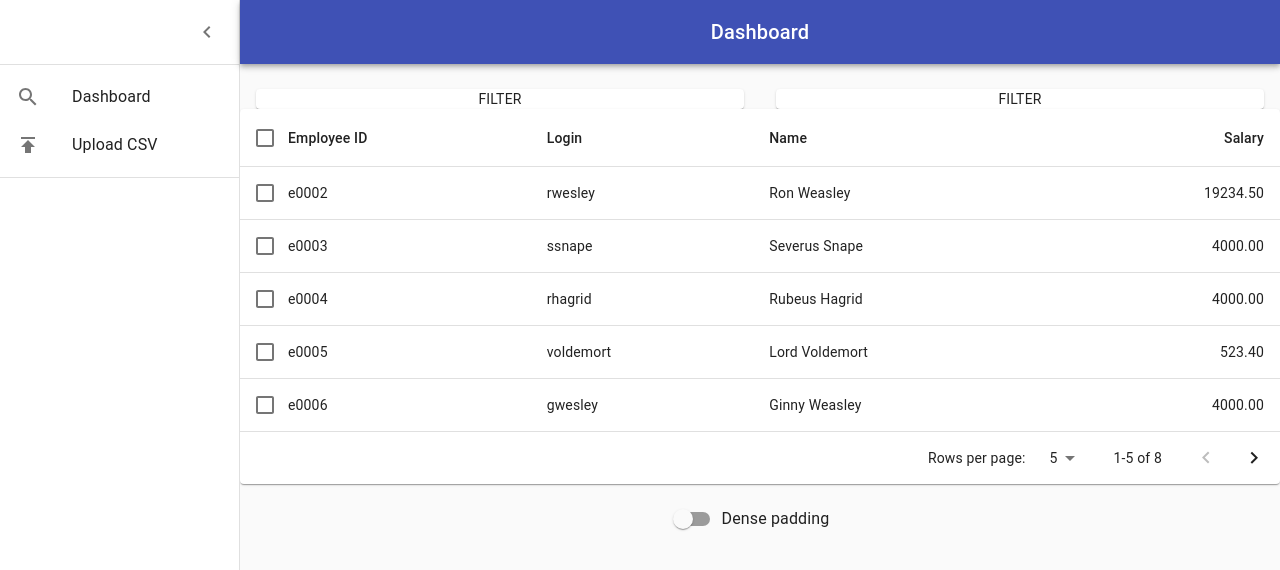
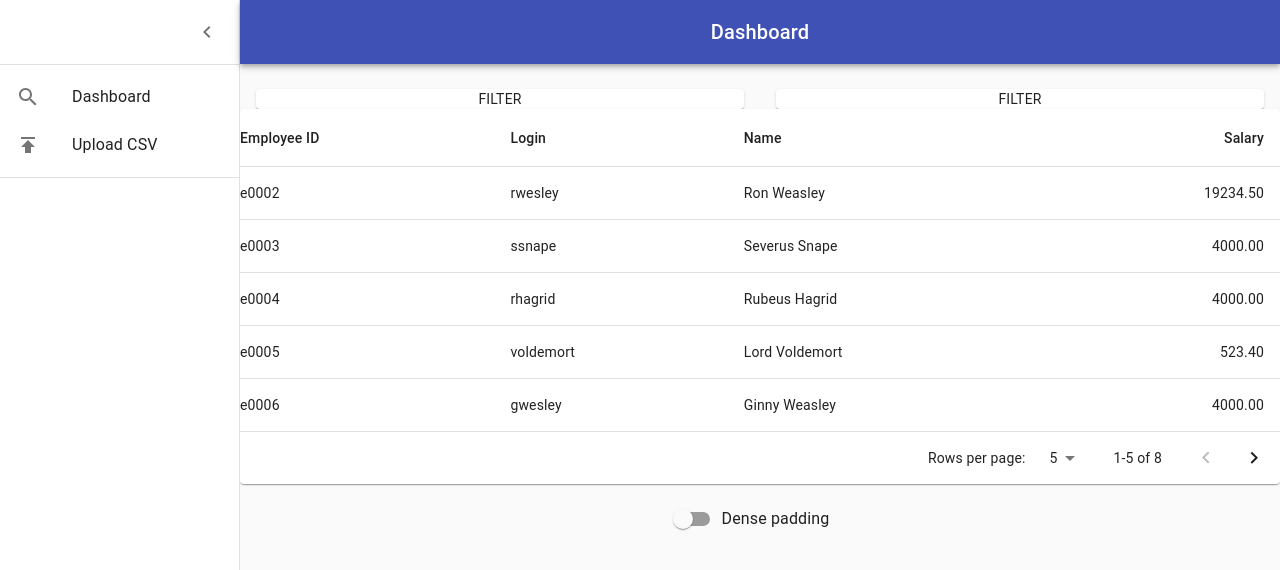
Before and after one commit to eugenefdw/tap-estl-assessment, a React (Create React App) app in the folder frontend/: page / in a window 1280 px wide. Shown: the top 570 px of the page. Built offline with nearby package versions, Linux system fonts and the light colour scheme; no server answers.

Commit message:
Remove selection

```diff
--- a/frontend/src/components/EmployeesTableView.js
+++ b/frontend/src/components/EmployeesTableView.js
@@ -63,7 +63,7 @@ const headCells = [
 ];
 
 function EnhancedTableHead(props) {
-  const { classes, onSelectAllClick, order, orderBy, numSelected, rowCount, onRequestSort } = props;
+  const { classes, order, orderBy, rowCount, onRequestSort } = props;
   const createSortHandler = (property) => (event) => {
     onRequestSort(event, property);
   };
@@ -71,14 +71,6 @@ function EnhancedTableHead(props) {
   return (
     <TableHead>
       <TableRow>
-        <TableCell padding="checkbox">
-          <Checkbox
-            indeterminate={numSelected > 0 && numSelected < rowCount}
-            checked={rowCount > 0 && numSelected === rowCount}
-            onChange={onSelectAllClick}
-            inputProps={{ 'aria-label': 'select all desserts' }}
-          />
-        </TableCell>
         {headCells.map((headCell) => (
           <TableCell
             key={headCell.id}
@@ -107,9 +99,7 @@ function EnhancedTableHead(props) {
 
 EnhancedTableHead.propTypes = {
   classes: PropTypes.object.isRequired,
-  numSelected: PropTypes.number.isRequired,
   onRequestSort: PropTypes.func.isRequired,
-  onSelectAllClick: PropTypes.func.isRequired,
   order: PropTypes.oneOf(['asc', 'desc']).isRequired,
   orderBy: PropTypes.string.isRequired,
   rowCount: PropTypes.number.isRequired,
@@ -143,7 +133,6 @@ export default function EnhancedTable() {
   const classes = useStyles();
   const [order, setOrder] = React.useState('asc');
   const [orderBy, setOrderBy] = React.useState('calories');
-  const [selected, setSelected] = React.useState([]);
   const [page, setPage] = React.useState(0);
   const [dense, setDense] = React.useState(false);
   const [rowsPerPage, setRowsPerPage] = React.useState(5);
@@ -152,35 +141,6 @@ export default function EnhancedTable() {
     const isAsc = orderBy === property && order === 'asc';
     setOrder(isAsc ? 'desc' : 'asc');
     setOrderBy(property);
-  };
-
-  const handleSelectAllClick = (event) => {
-    if (event.target.checked) {
-      const newSelecteds = rows.map((n) => n.name);
-      setSelected(newSelecteds);
-      return;
-    }
-    setSelected([]);
-  };
-
-  const handleClick = (event, name) => {
-    const selectedIndex = selected.indexOf(name);
-    let newSelected = [];
-
-    if (selectedIndex === -1) {
-      newSelected = newSelected.concat(selected, name);
-    } else if (selectedIndex === 0) {
-      newSelected = newSelected.concat(selected.slice(1));
-    } else if (selectedIndex === selected.length - 1) {
-      newSelected = newSelected.concat(selected.slice(0, -1));
-    } else if (selectedIndex > 0) {
-      newSelected = newSelected.concat(
-        selected.slice(0, selectedIndex),
-        selected.slice(selectedIndex + 1),
-      );
-    }
-
-    setSelected(newSelected);
   };
 
   const handleChangePage = (event, newPage) => {
@@ -196,7 +156,6 @@ export default function EnhancedTable() {
     setDense(event.target.checked);
   };
 
-  const isSelected = (name) => selected.indexOf(name) !== -1;
 
   const emptyRows = rowsPerPage - Math.min(rowsPerPage, rows.length - page * rowsPerPage);
 
@@ -212,10 +171,8 @@ export default function EnhancedTable() {
           >
             <EnhancedTableHead
               classes={classes}
-              numSelected={selected.length}
               order={order}
               orderBy={orderBy}
-              onSelectAllClick={handleSelectAllClick}
               onRequestSort={handleRequestSort}
               rowCount={rows.length}
             />
@@ -223,25 +180,15 @@ export default function EnhancedTable() {
               {stableSort(rows, getComparator(order, orderBy))
                 .slice(page * rowsPerPage, page * rowsPerPage + rowsPerPage)
                 .map((row, index) => {
-                  const isItemSelected = isSelected(row.id);
                   const labelId = `enhanced-table-checkbox-${index}`;
 
                   return (
                     <TableRow
                       hover
-                      onClick={(event) => handleClick(event, row.id)}
                       role="checkbox"
-                      aria-checked={isItemSelected}
                       tabIndex={-1}
                       key={row.id}
-                      selected={isItemSelected}
                     >
-                      <TableCell padding="checkbox">
-                        <Checkbox
-                          checked={isItemSelected}
-                          inputProps={{ 'aria-labelledby': labelId }}
-                        />
-                      </TableCell>
                       <TableCell component="th" id={labelId} scope="row" padding="none">
                         {row.id}
                       </TableCell>
```
